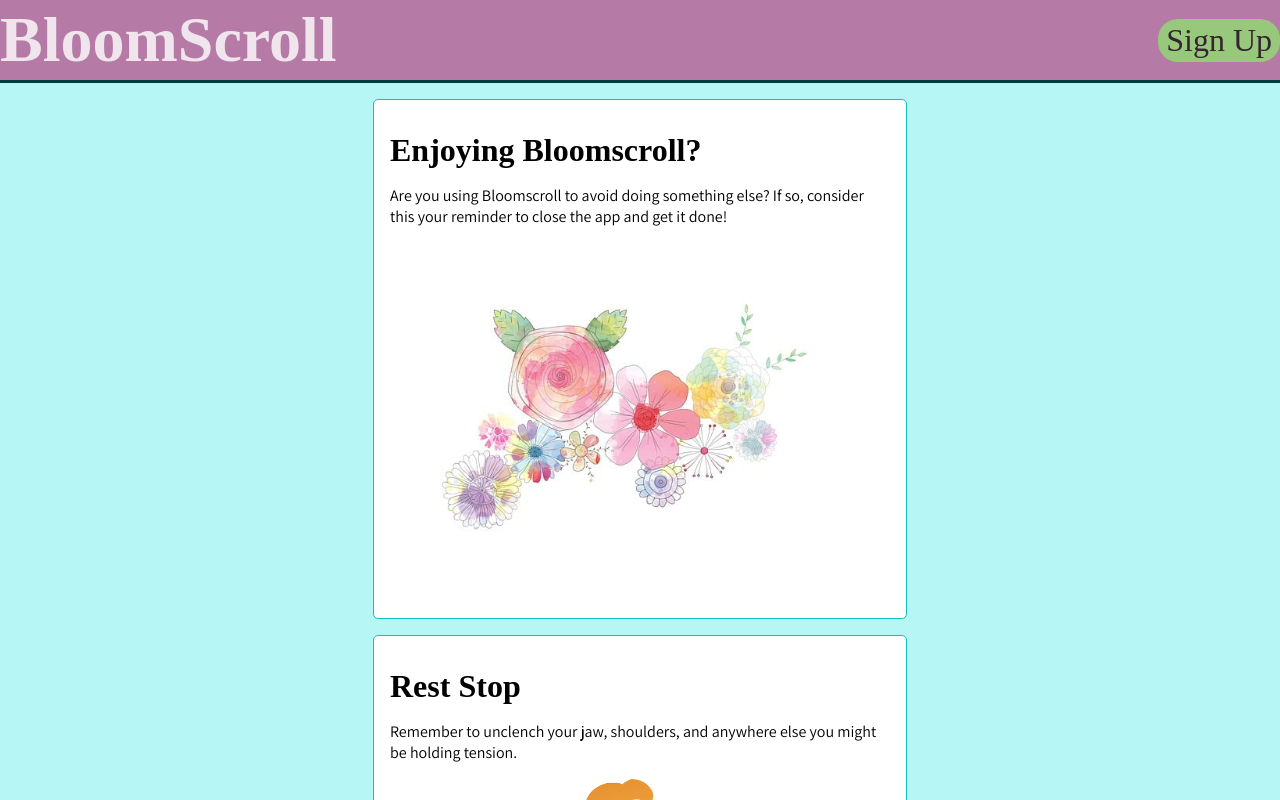
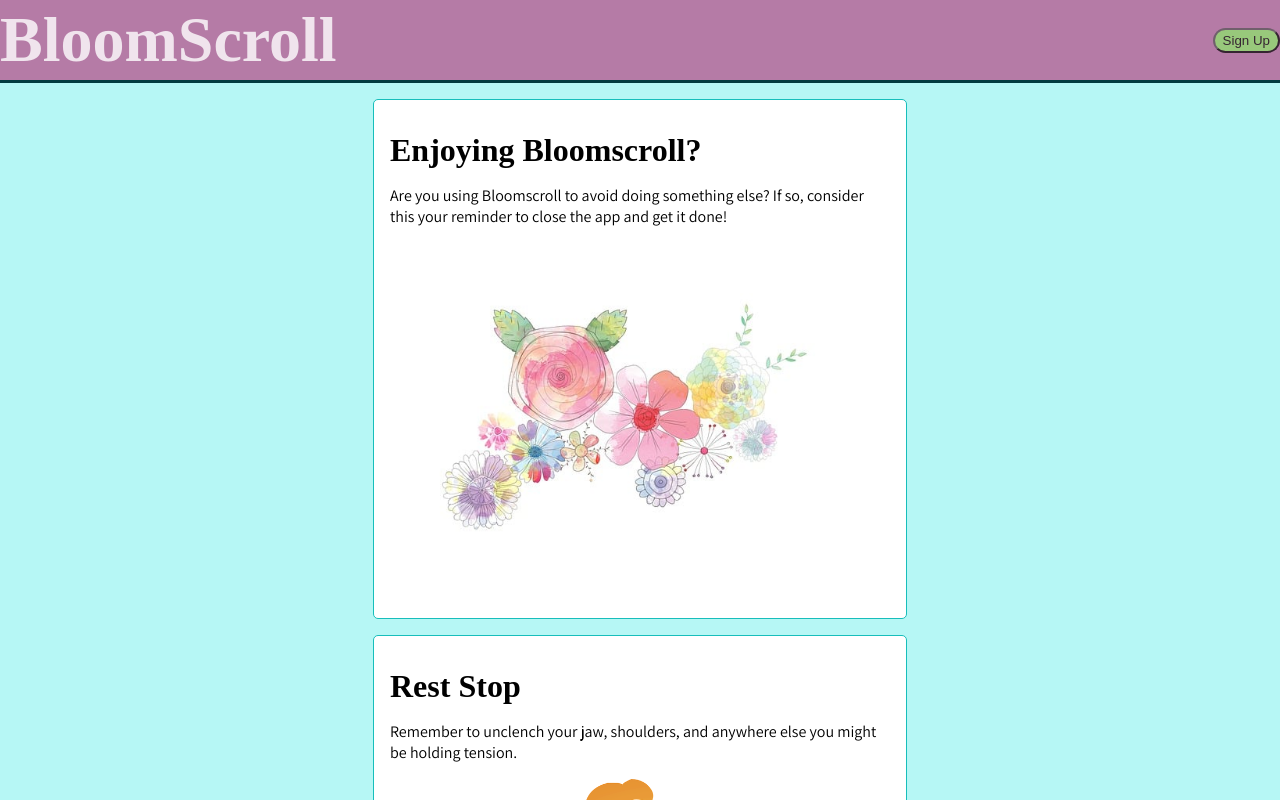
Before and after one commit to info3170khollenbeck/Application-Project-INFO5139, a React (Create React App) app in the folder application-project/: page / in a window 1280 px wide. Shown: the top 800 px of the page. Built offline with nearby package versions, Linux system fonts and the light colour scheme; a web font is replaced by a local one.

Commit message:
added sign up button

```diff
--- a/application-project/src/App.js
+++ b/application-project/src/App.js
@@ -1,12 +1,19 @@
 import Posts from "./components/Posts";
 import Header from "./components/Header";
 import samplePosts from "./content/posts";
+import {useState} from 'react';
 
 function App() {
   const posts = samplePosts;
+  const [showSignin, setShowSignin] = useState(false);
+
   return (
     <>
-      <Header />
+      {showSignin&& (
+        "Sign In Component"
+      )
+      }
+      <Header signin={showSignin} setShowSignin={setShowSignin}/>
       <Posts posts={posts} />
     </>
   );
--- a/application-project/src/components/Header/index.js
+++ b/application-project/src/components/Header/index.js
@@ -1,12 +1,16 @@
 import "./styles.scss";
 
-export default function Header() {
+export default function Header({ signin, setShowSignin }) {
+  const handleSignin = () => {
+    signin ? setShowSignin(false) : setShowSignin(true);
+  };
+
   return (
     <div className="header-component">
       <h1>BloomScroll</h1>
-      <div className="signup-button">
-            Sign Up
-      </div>
+      <button onClick={() => handleSignin(true)} className="signup-button">
+        Sign Up
+      </button>
     </div>
   );
 }
```
